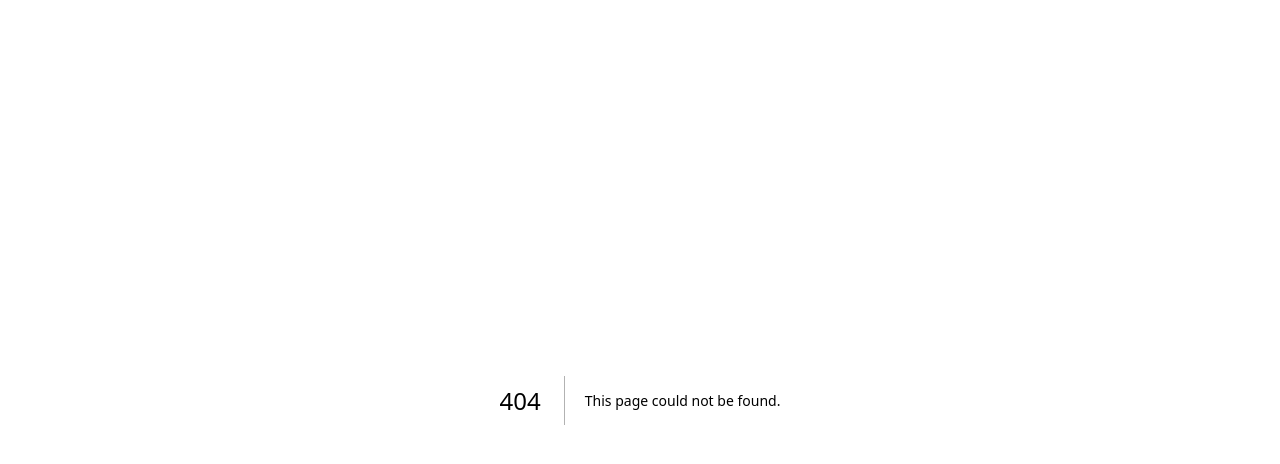
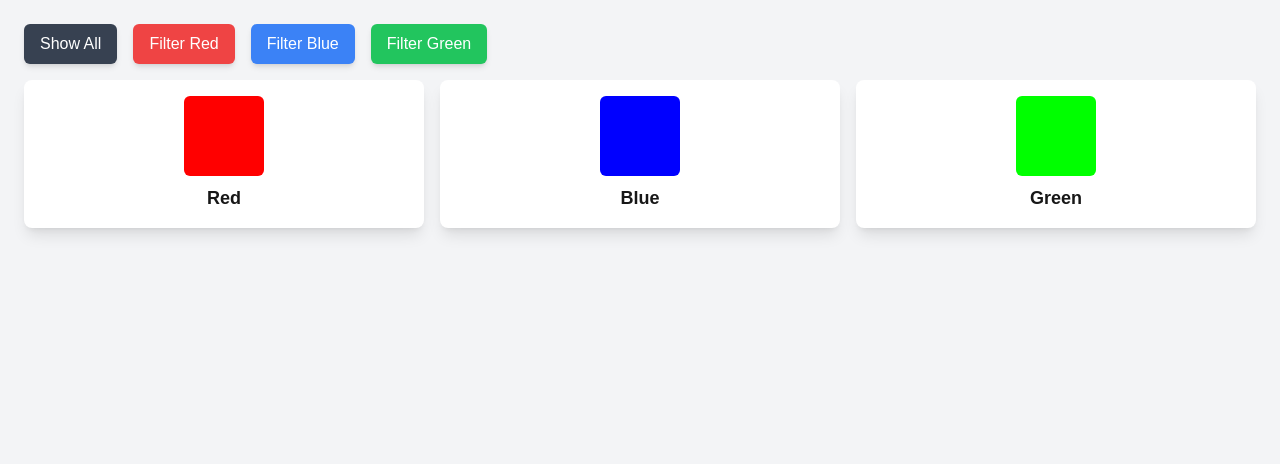
Before and after one commit to aitor-i/view-transition-spike, a Next.js app: page /filter in a window 1280 px wide. Before the commit this address had no page. Shown: the top 464 px of the page. Built offline with nearby package versions, Linux system fonts and the light colour scheme.

Commit message:
Set up the basic animations example

```diff
--- /dev/null
+++ b/src/app/filter/page.tsx
@@ -0,0 +1,6 @@
+import React from "react";
+import { Filter } from "@/components/Filter/Filter";
+
+export default function page() {
+  return <Filter />;
+}
--- /dev/null
+++ b/src/components/Filter/Filter.tsx
@@ -0,0 +1,91 @@
+"use client";
+
+import React, { useState, useEffect } from "react";
+
+interface Item {
+  id: string;
+  name: string;
+  color: string; // Changed img to color for rendering the box
+}
+
+interface Props {
+  items: Item[];
+  selectedFilter: string | null;
+}
+
+const FilteredItems = ({ items, selectedFilter }: Props) => {
+  useEffect(() => {
+    const elements = document.querySelectorAll(".item");
+
+    document.startViewTransition(() => {
+      elements.forEach((element) => {
+        const itemId = element.getAttribute("data-item");
+        if (selectedFilter === null || selectedFilter === itemId) {
+          element.classList.remove("hidden"); // Show the item
+        } else {
+          element.classList.add("hidden"); // Hide the item
+        }
+      });
+    });
+  }, [selectedFilter]);
+
+  return (
+    <div className="grid grid-cols-1 md:grid-cols-2 lg:grid-cols-3 gap-4 mt-4">
+      {items.map((item) => (
+        <div
+          key={item.id}
+          data-item={item.id}
+          className="item transition-all duration-300 ease-in-out p-4 bg-white shadow-lg rounded-lg flex flex-col items-center justify-center"
+        >
+          <div
+            className="w-20 h-20 mb-2 rounded-md"
+            style={{ backgroundColor: item.color }} // Render the color box
+          ></div>
+          <h3 className="text-lg font-semibold">{item.name}</h3>
+        </div>
+      ))}
+    </div>
+  );
+};
+
+export const Filter = () => {
+  const [selectedFilter, setSelectedFilter] = useState<string | null>(null);
+  const items = [
+    { id: "1", name: "Red", color: "#FF0000" },
+    { id: "2", name: "Blue", color: "#0000FF" },
+    { id: "3", name: "Green", color: "#00FF00" },
+  ];
+
+  return (
+    <div className="p-6 bg-gray-100 min-h-screen">
+      <div className="flex gap-4 mb-4">
+        <button
+          onClick={() => setSelectedFilter(null)}
+          className="bg-gray-700 text-white px-4 py-2 rounded-md shadow-md hover:bg-gray-600"
+        >
+          Show All
+        </button>
+        <button
+          onClick={() => setSelectedFilter("1")}
+          className="bg-red-500 text-white px-4 py-2 rounded-md shadow-md hover:bg-red-400"
+        >
+          Filter Red
+        </button>
+        <button
+          onClick={() => setSelectedFilter("2")}
+          className="bg-blue-500 text-white px-4 py-2 rounded-md shadow-md hover:bg-blue-400"
+        >
+          Filter Blue
+        </button>
+        <button
+          onClick={() => setSelectedFilter("3")}
+          className="bg-green-500 text-white px-4 py-2 rounded-md shadow-md hover:bg-green-400"
+        >
+          Filter Green
+        </button>
+      </div>
+
+      <FilteredItems items={items} selectedFilter={selectedFilter} />
+    </div>
+  );
+};
```
